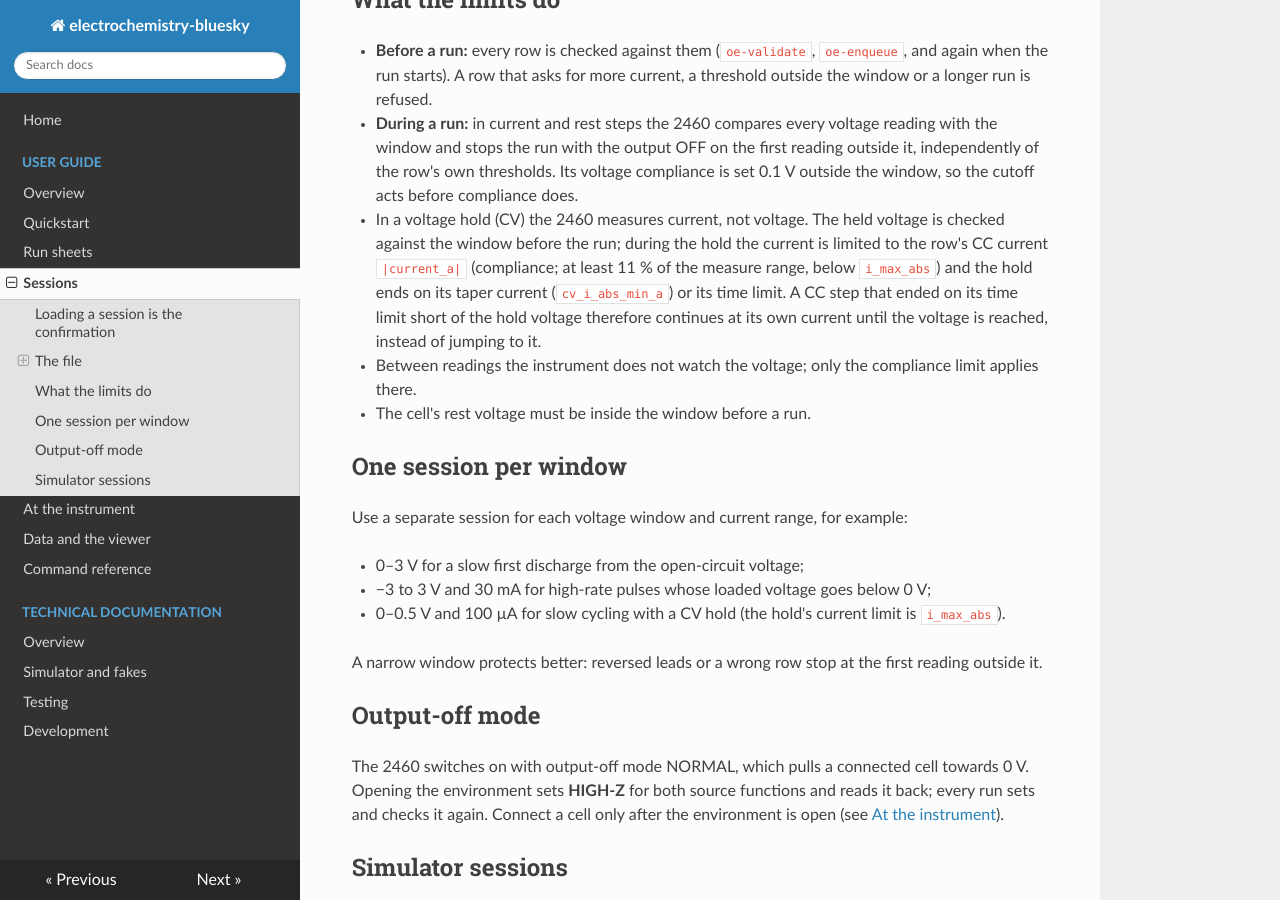
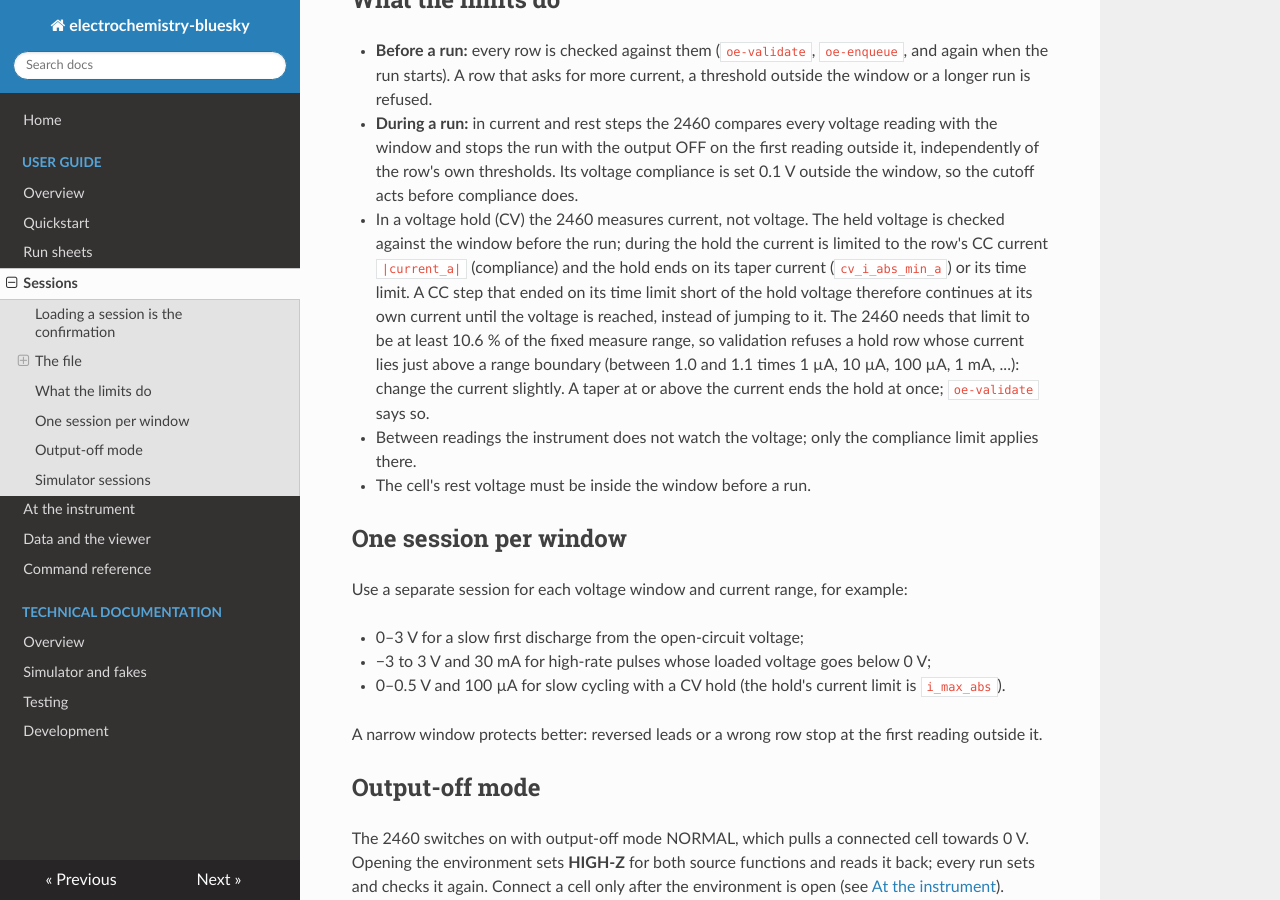
Before and after one commit to BAMresearch/electrochemistry_bluesky, an MkDocs documentation site: the page built from docs/user/sessions.md, in a window 1280 px wide and 900 px high, scrolled down 4057 px. Built offline with MkDocs 1.6.1, drawn with Linux system fonts in a browser that asks for light colours; nearby versions of some CDN libraries.

Commit message:
fix(queueserver): validation flags a CV hold that ends at once
Review (brief 21): a taper at or above the hold's limit (its CC current) ends
the hold at its first reading. Allowed, since resistor checks use it, but
oe-validate and oe-enqueue now say so before arming. The session guide also
explains that a hold row whose current lies just above a range boundary is
refused (the 2460's 10.6 % limit window, keithley2460_ophyd#7).

Co-Authored-By: Claude Opus 5.5 <noreply@anthropic.com>

```diff
--- a/docs/user/sessions.md
+++ b/docs/user/sessions.md
@@ -206,11 +206,15 @@ replay). When the copy can be incomplete: [Data, Tiled store](data.md#tiled-stor
   compliance does.
 - In a voltage hold (CV) the 2460 measures current, not voltage. The held
   voltage is checked against the window before the run; during the hold the
-  current is limited to the row's CC current `|current_a|` (compliance; at
-  least 11 % of the measure range, below `i_max_abs`) and the hold ends on its
-  taper current (`cv_i_abs_min_a`) or its time limit. A CC step that ended on
-  its time limit short of the hold voltage therefore continues at its own
-  current until the voltage is reached, instead of jumping to it.
+  current is limited to the row's CC current `|current_a|` (compliance) and the
+  hold ends on its taper current (`cv_i_abs_min_a`) or its time limit. A CC
+  step that ended on its time limit short of the hold voltage therefore
+  continues at its own current until the voltage is reached, instead of
+  jumping to it. The 2460 needs that limit to be at least 10.6 % of the fixed
+  measure range, so validation refuses a hold row whose current lies just
+  above a range boundary (between 1.0 and 1.1 times 1 µA, 10 µA, 100 µA,
+  1 mA, ...): change the current slightly. A taper at or above the current
+  ends the hold at once; `oe-validate` says so.
 - Between readings the instrument does not watch the voltage; only the
   compliance limit applies there.
 - The cell's rest voltage must be inside the window before a run.
```
Also changed, not shown: 2 other files.
